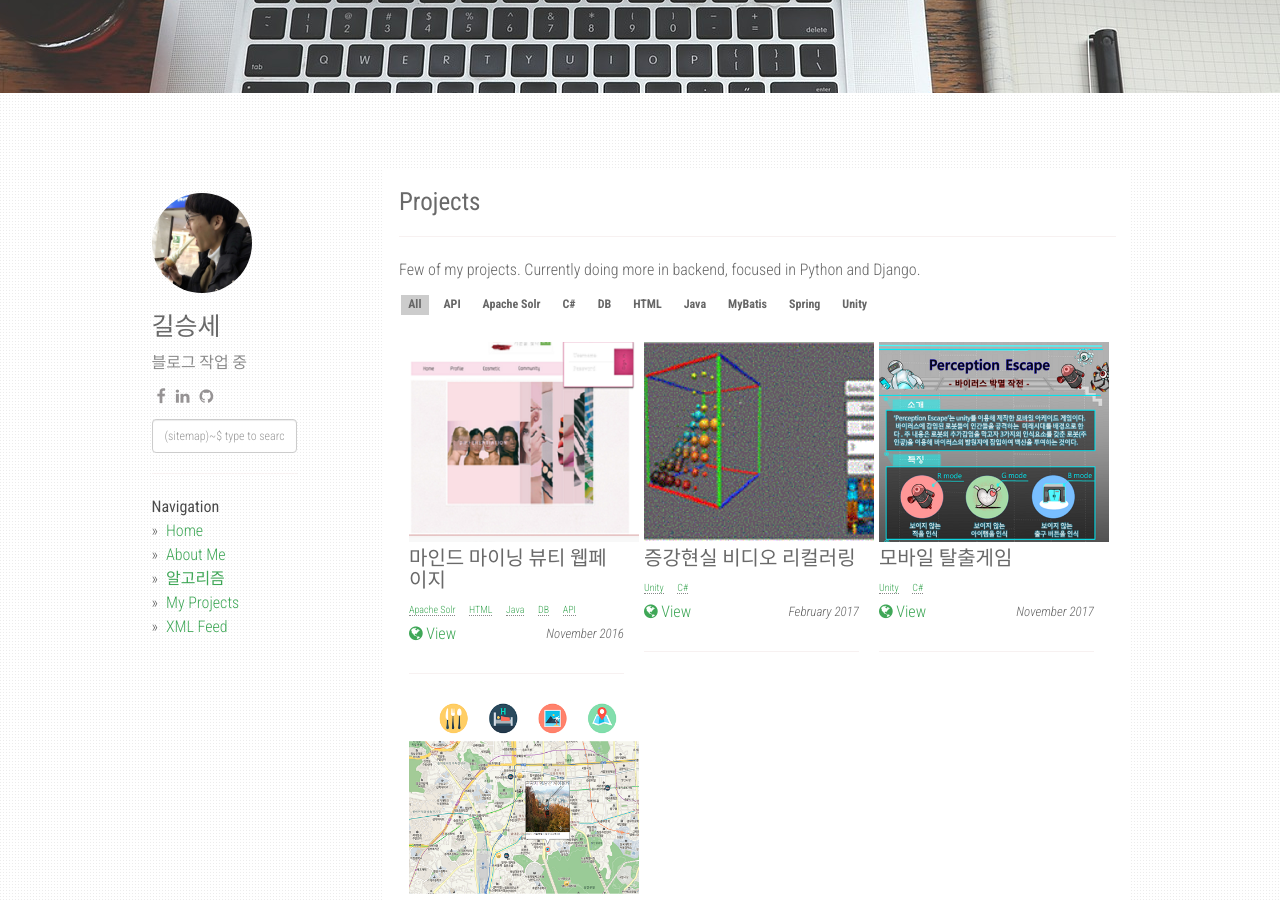
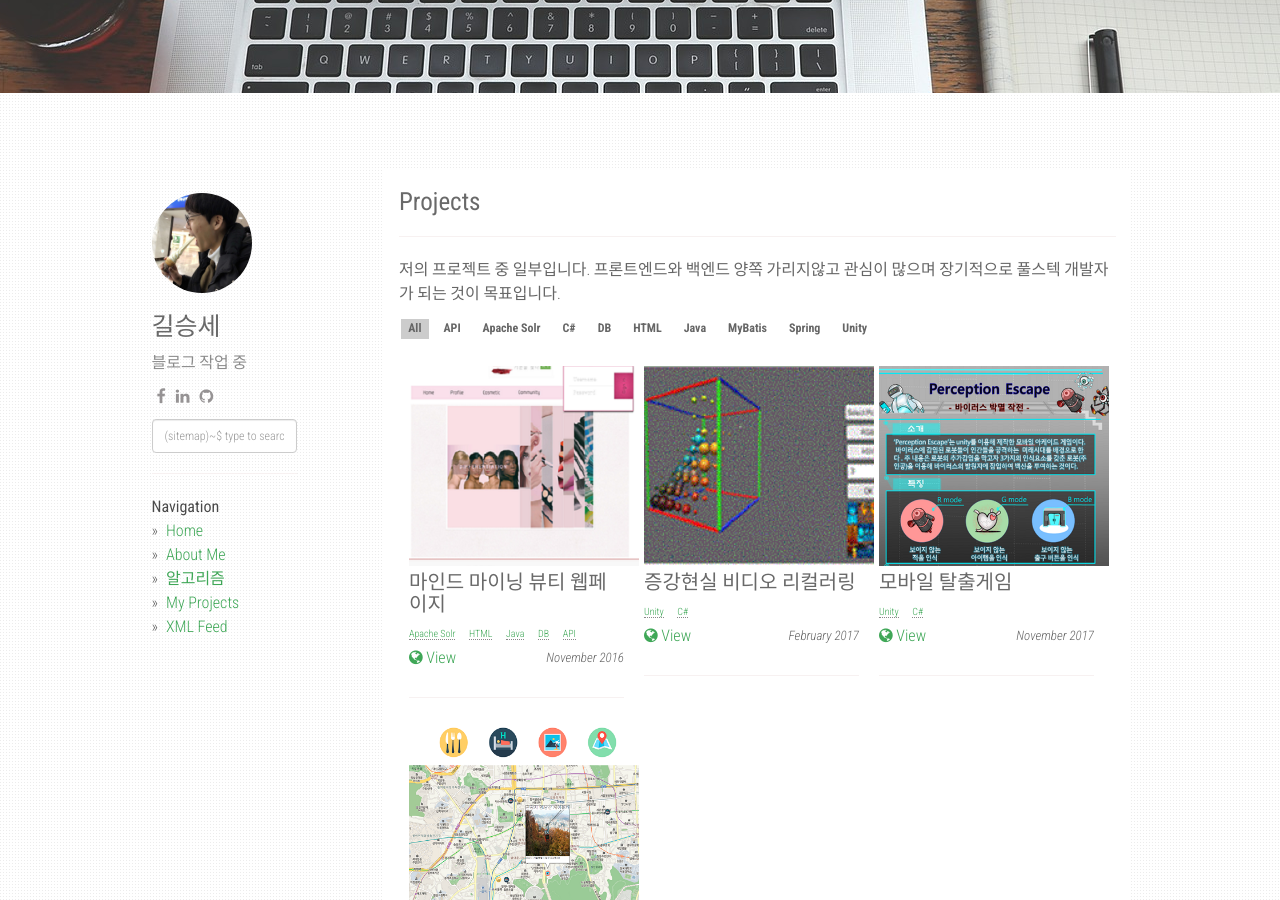
Before and after one commit to agusmakmun/agusmakmun.github.io, a Jekyll site: the page built from projects.md, in a window 1280 px wide and 900 px high, scrolled down 307 px. Built offline with Jekyll 4.4.1, drawn with Linux system fonts in a browser that asks for light colours; nearby versions of some CDN libraries.

Commit message:
Update projects.md

```diff
--- a/projects.md
+++ b/projects.md
@@ -4,4 +4,4 @@ title: Projects
 permalink: /projects/
 ---
 
-Few of my projects. Currently doing more in backend, focused in Python and Django.
+저의 프로젝트 중 일부입니다. 프론트엔드와 백엔드 양쪽 가리지않고 관심이 많으며 장기적으로 풀스텍 개발자가 되는 것이 목표입니다.
```
